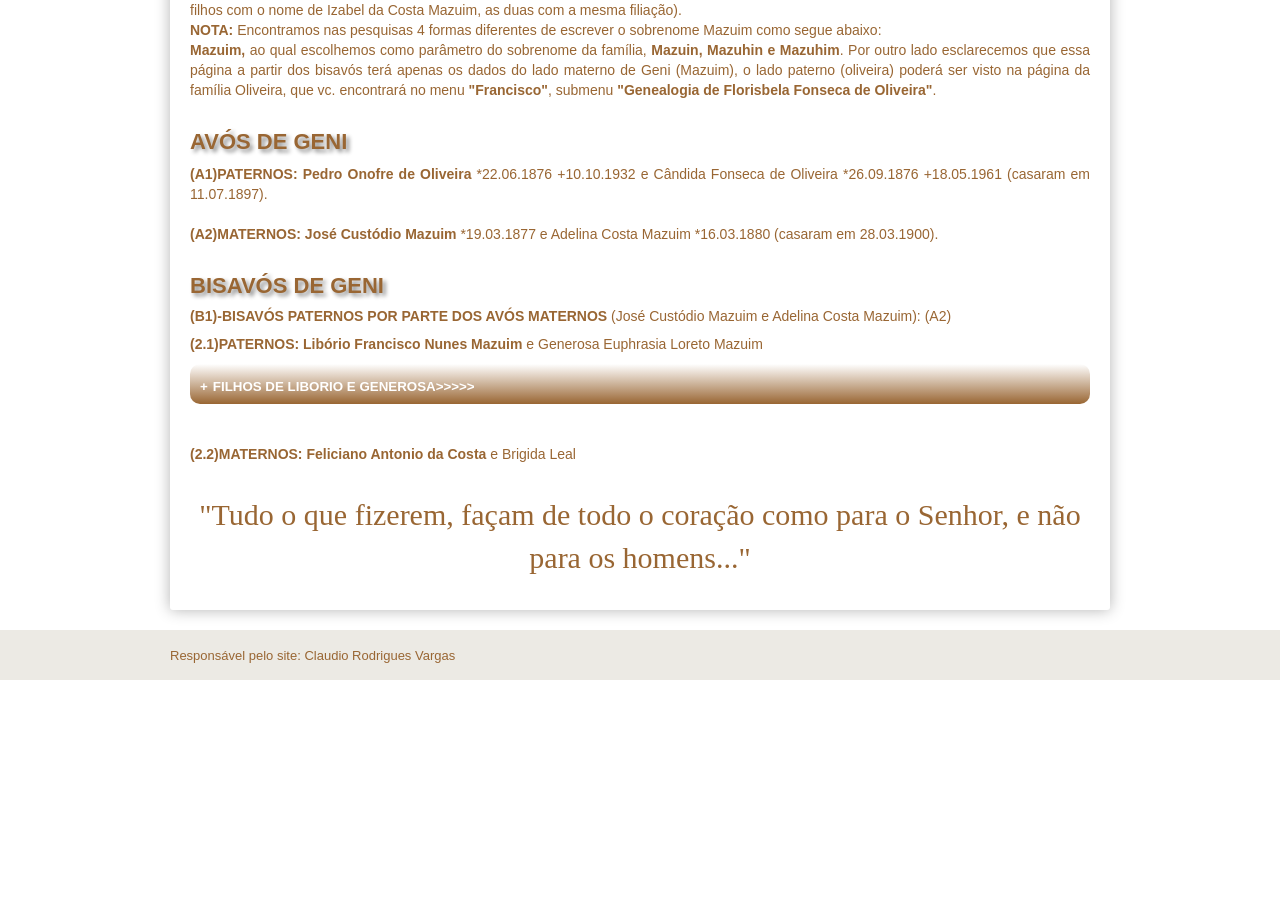
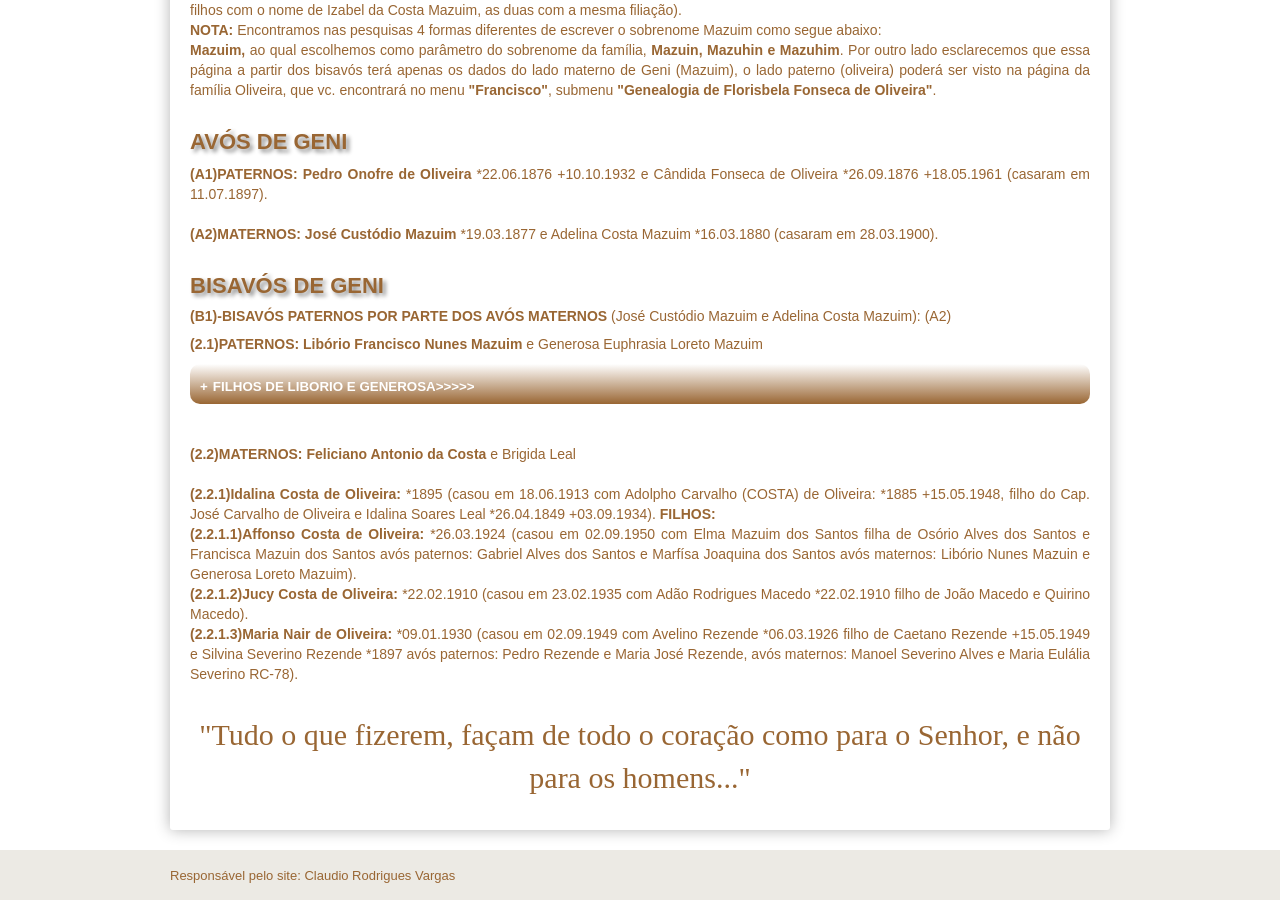
Before and after one commit to claudiovargas1955/claudiovargas1955.github.io, a Jekyll site: the page built from _pages/familia-mazuim.html, in a window 1280 px wide and 900 px high, scrolled down 724 px. Built offline with Jekyll 4.4.1, drawn with Linux system fonts in a browser that asks for light colours; some web fonts are replaced; before the commit the page ends 1404 px from its top, so only the background shows below that.

Commit message:
Update familia-mazuim.html

```diff
--- a/_pages/familia-mazuim.html
+++ b/_pages/familia-mazuim.html
@@ -163,6 +163,16 @@ família Oliveira, que vc. encontrará no menu <b>"Francisco"</b>, submenu <b>"G
    <b>(2.1.9)João Antonio Mazuim: </b>*14.07.1897</p></details><br><br>
 
 <p><b>(2.2)MATERNOS: Feliciano Antonio da Costa </b>e Brigida Leal <br><br>
+  <b>(2.2.1)Idalina Costa de Oliveira: </b>*1895 (casou em 18.06.1913 com Adolpho Carvalho (COSTA) de Oliveira: *1885 +15.05.1948,
+  filho do Cap. José Carvalho de Oliveira e Idalina Soares Leal *26.04.1849 +03.09.1934). <b>FILHOS: </b><br>
+  <b>(2.2.1.1)Affonso Costa de Oliveira: </b>*26.03.1924 (casou em 02.09.1950 com Elma Mazuim dos Santos filha de Osório Alves dos
+  Santos e Francisca Mazuin dos Santos avós paternos: Gabriel Alves dos Santos e Marfísa Joaquina dos Santos avós maternos: Libório
+  Nunes Mazuin e Generosa Loreto Mazuim).<br>
+  <b>(2.2.1.2)Jucy Costa de Oliveira: </b>*22.02.1910 (casou em 23.02.1935 com Adão Rodrigues Macedo *22.02.1910 filho de João Macedo e
+  Quirino Macedo).<br>
+  <b>(2.2.1.3)Maria Nair de Oliveira: </b>*09.01.1930 (casou em 02.09.1949 com Avelino Rezende *06.03.1926 filho de Caetano Rezende
+  +15.05.1949 e Silvina Severino Rezende *1897 avós paternos: Pedro Rezende e Maria José Rezende, avós maternos: Manoel Severino Alves e
+  Maria Eulália Severino RC-78).<br><br>
 
 <p style="text-align:center; color:#996633; font-size:30px; font-family: 'Rancho', cursive ">"Tudo o que fizerem, façam de todo o
 coração como para o Senhor, e não para os homens..."</p>
```
